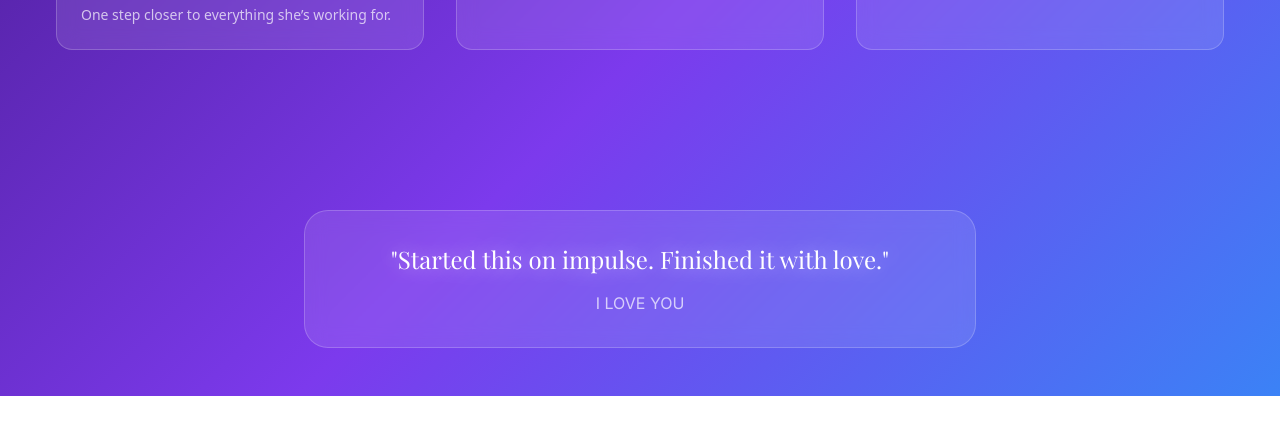
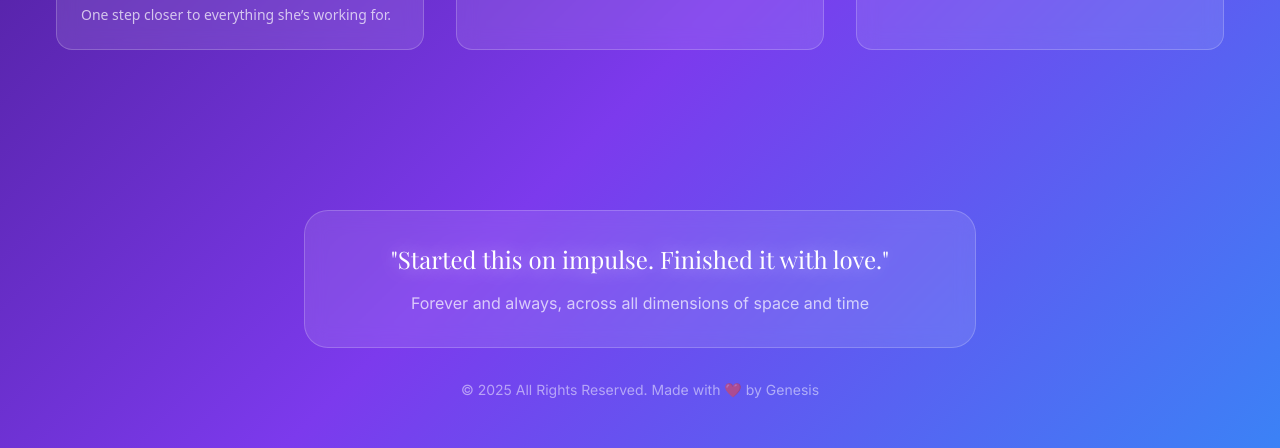
Before and after one commit to ZoidsGenesis/mylittleuniverse, a plain HTML site: page index.html in a window 1280 px wide. Shown: the part 2256-2704 px from the top of the page. Before the commit the page ends 2652 px from the top, so only its background shows below. Drawn offline with nearby package versions, Linux system fonts and the light colour scheme.

Commit message:
FOOTER UPDATE

```diff
--- a/index.html
+++ b/index.html
@@ -253,7 +253,10 @@ class="w-full h-full object-cover object-top group-hover:scale-110 transition-tr
 <p class="font-['Playfair_Display'] text-2xl text-white text-glow mb-4">
 "Started this on impulse. Finished it with love."
 </p>
-<p class="font-['Inter'] text-white/70 text-sm md:text-base px-4">I LOVE YOU</p>
+<p class="font-['Inter'] text-white/70 text-sm md:text-base px-4">Forever and always, across all dimensions of space and time</p>
+</div>
+<div class="mt-8">
+<p class="font-['Inter'] text-white/50 text-xs md:text-sm">© 2025 All Rights Reserved. Made with ❤️ by Genesis</p>
 </div>
 </footer>
 <audio id="backgroundMusic" loop>
```
